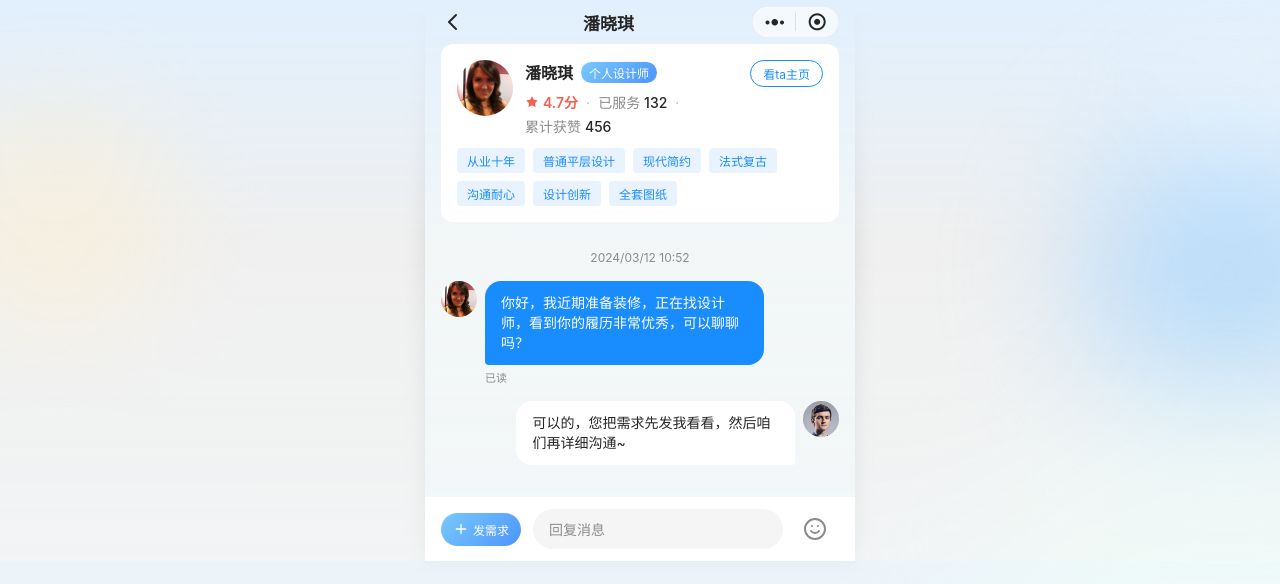
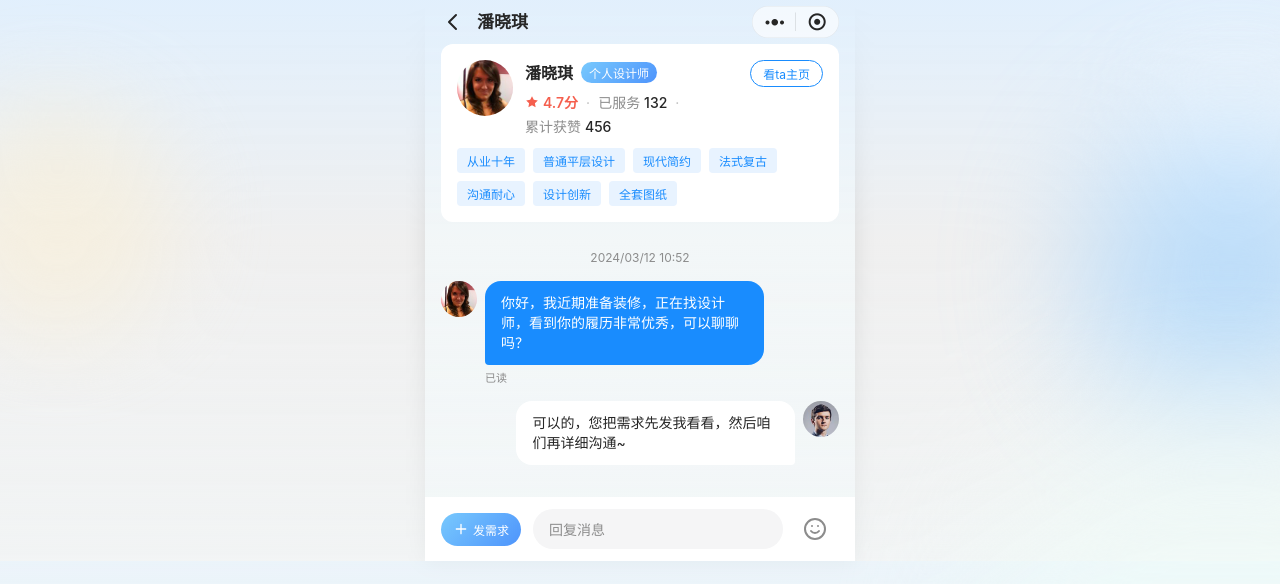
Before and after one commit to crowI9/fabu, a Vue app: page /chat in a window 1280 px wide. Shown: the top 584 px of the page. Built offline with nearby package versions, Linux system fonts and the light colour scheme.

Commit message:
更新消息详情页导航栏

```diff
--- a/src/views/Chat.vue
+++ b/src/views/Chat.vue
@@ -8,15 +8,17 @@
       <div class="gradient-circle circle-4"></div>
     </div>
 
-    <!-- 顶部导航栏 -->
+    <!-- 顶部导航栏 - 与Message页面保持完全一致 -->
     <div class="nav-header">
-      <div class="nav-left" @click="goBack">
-        <svg width="24" height="24" viewBox="0 0 24 24" fill="none">
-          <path d="M15 19L8 12L15 5" stroke="#262626" stroke-width="2" stroke-linecap="round" stroke-linejoin="round"/>
-        </svg>
+      <div class="header-row">
+        <div class="nav-left" @click="goBack">
+          <svg width="24" height="24" viewBox="0 0 24 24" fill="none">
+            <path d="M15 19L8 12L15 5" stroke="#262626" stroke-width="2" stroke-linecap="round" stroke-linejoin="round"/>
+          </svg>
+        </div>
+        <div class="nav-title">潘晓琪</div>
       </div>
-      <div class="nav-title">潘晓琪</div>
-      <div class="nav-right">
+      <div class="nav-actions">
         <img src="/images/icon/capsule-btn.png" alt="更多" class="capsule-btn">
       </div>
     </div>
@@ -414,7 +416,7 @@ const confirmSendDemand = () => {
   filter: blur(68px);
 }
 
-/* 顶部导航栏 - 与Message/Todo页面保持一致 */
+/* 顶部导航栏 - 与Message页面保持完全一致 */
 .nav-header {
   position: relative;
   z-index: 10;
@@ -422,8 +424,15 @@ const confirmSendDemand = () => {
   align-items: center;
   justify-content: space-between;
   padding: 12px 16px;
+  /* iOS 导航栏规范：44px */
   height: 44px;
   flex-shrink: 0;
+}
+
+.header-row {
+  display: flex;
+  align-items: center;
+  gap: 12px;
 }
 
 .nav-left {
@@ -440,17 +449,20 @@ const confirmSendDemand = () => {
   font-family: 'PingFang SC', -apple-system, sans-serif;
   font-weight: 600;
   color: #262626;
+  line-height: 44px;
 }
 
-.nav-right {
-  width: 87px;
-  height: 32px;
+.nav-actions {
+  display: flex;
+  align-items: center;
+  gap: 12px;
 }
 
 .capsule-btn {
-  width: 100%;
-  height: 100%;
+  width: 87px;
+  height: 32px;
   object-fit: contain;
+  display: block;
 }
 
 /* 用户信息卡片 - 与页面内容保持对齐 */
@@ -725,7 +737,7 @@ const confirmSendDemand = () => {
   border-top: 1px solid #F0F0F0;
 }
 
-/* 底部输入区域 */
+/* 底部输入区域 - 底部对齐 */
 .chat-input-area {
   position: relative;
   z-index: 10;
@@ -733,6 +745,7 @@ const confirmSendDemand = () => {
   padding: 12px 16px;
   padding-bottom: calc(12px + env(safe-area-inset-bottom));
   flex-shrink: 0;
+  margin-top: auto;
 }
 
 .input-wrapper {
```
